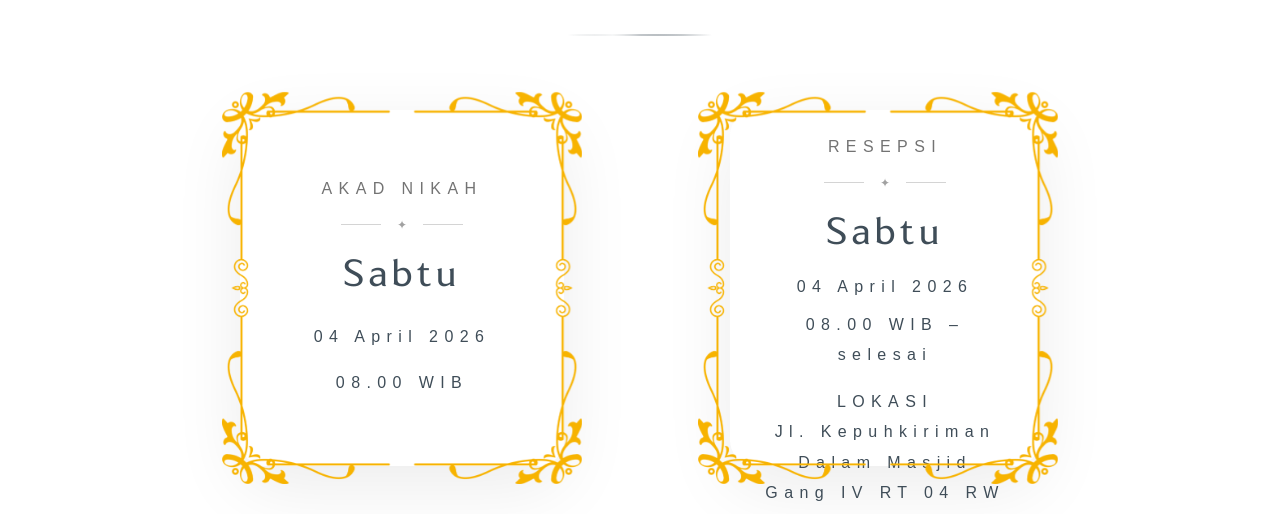
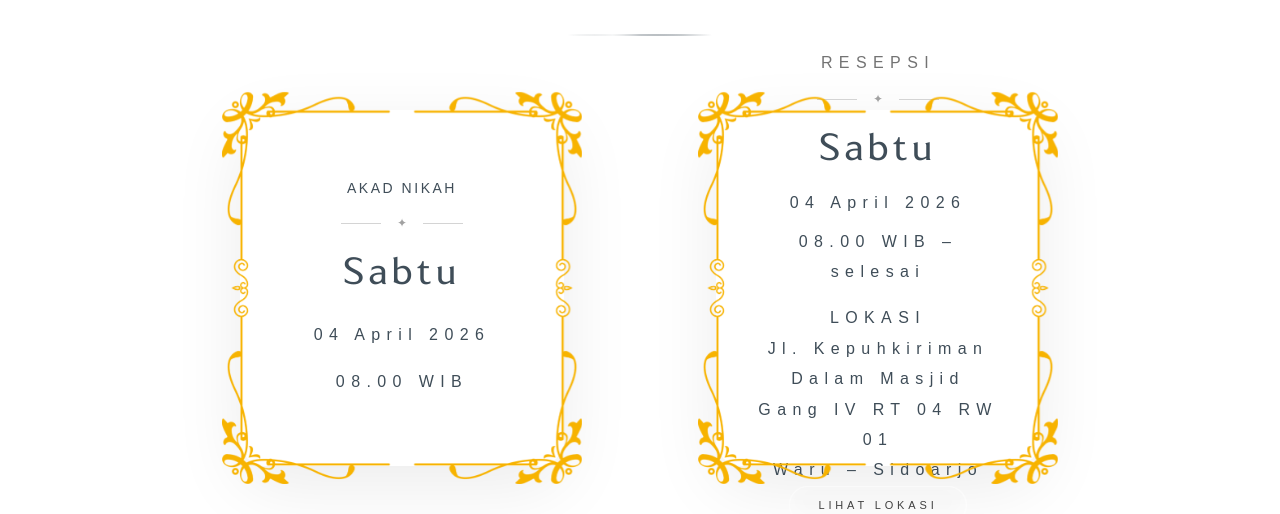
Before and after one commit to swakastudio/duajemari, a Next.js app: page /firoh-arofi/invitation in a window 1280 px wide. Shown: the part 3210-3724 px from the top of the page. Built offline with nearby package versions, Linux system fonts and the light colour scheme.

Commit message:
Update HariBahagia.tsx

```diff
--- a/app/(wedding)/firoh-arofi/components/HariBahagia.tsx
+++ b/app/(wedding)/firoh-arofi/components/HariBahagia.tsx
@@ -67,7 +67,7 @@ px-6
 ">
 
 
-<p className="text-[16px] tracking-[0.4em] text-neutral-500">
+<p className="text-[14px] tracking-[0.18em] text-[#3f4d58]">
 AKAD NIKAH
 </p>
 
@@ -127,7 +127,6 @@ mx-auto
 
 <div className="relative w-[360px] h-[392px]">
 
-
 {/* FRAME */}
 
 <img
@@ -143,20 +142,19 @@ className="absolute inset-0 w-full h-full object-contain pointer-events-none z-1
 absolute
 top-[18px]
 bottom-[18px]
-left-18px]
+left-[18px]
 right-[18px]
-
 bg-white/15
 backdrop-blur-xl
 rounded-[26px]
 border border-white/3
 shadow-[0_20px_70px_rgba(0,0,0,0.08)]
-
 flex
 flex-col
+items-center
+justify-center
 text-center
 px-6
-py-6
 ">
 
 <p className="text-[16px] tracking-[0.4em] text-neutral-500">
```
